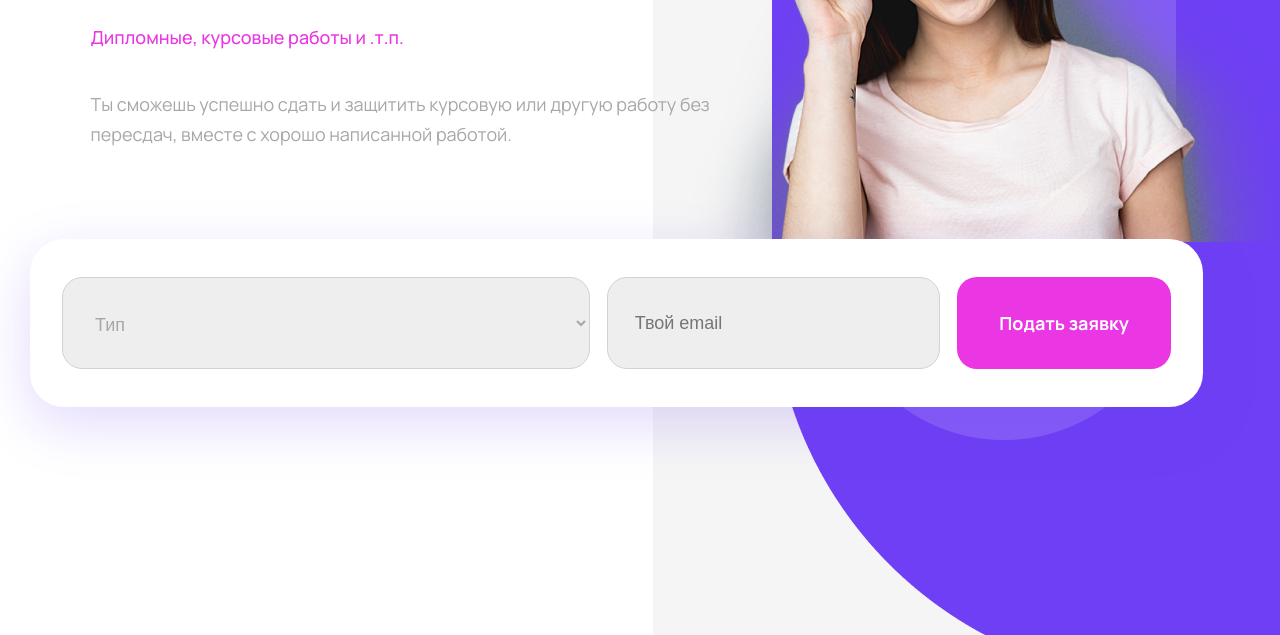
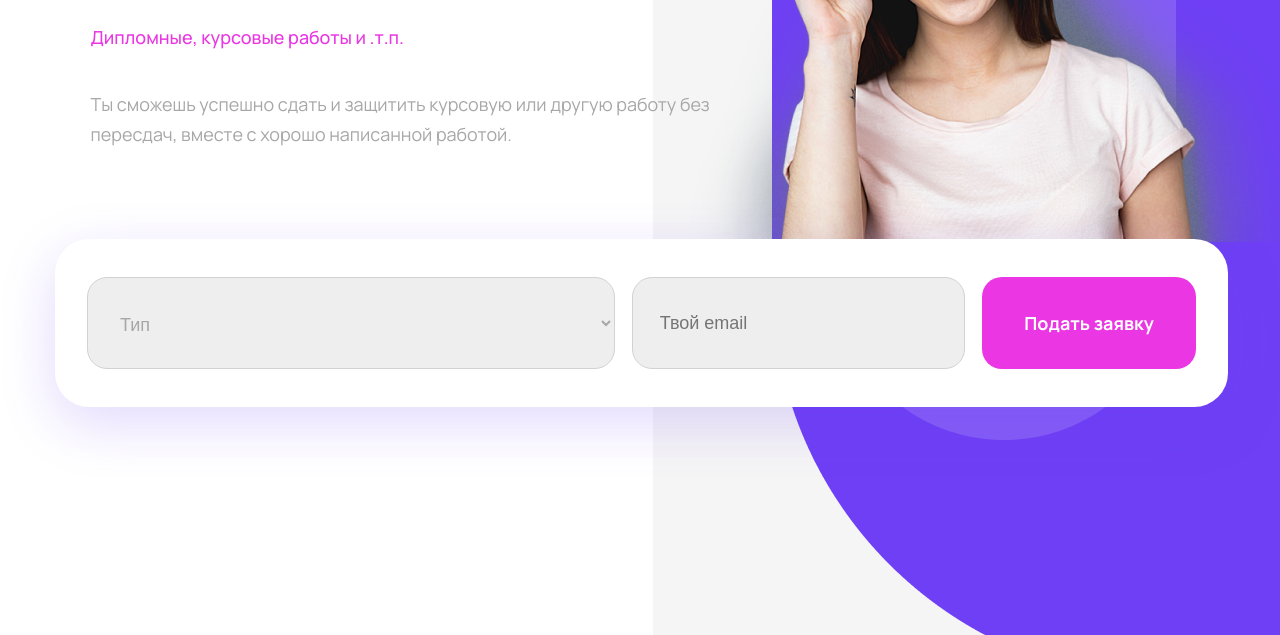
Before and after one commit to Albert24-Front-end/first-project, a plain HTML site: page index.html in a window 1280 px wide. Shown: the part 465-1100 px from the top of the page. Drawn offline with Linux system fonts and the light colour scheme.

Commit message:
Update style.css

```diff
--- a/style.css
+++ b/style.css
@@ -75,7 +75,7 @@ nav a {
 #green_circle {display: none;}
 
 .input_request {
-    margin: 0 30px 287px;
+    margin: 0 55px 287px;
     background-color: rgba(255, 255, 255, 1);
     border-radius: 34px;
     padding: 38px 32px;
```
